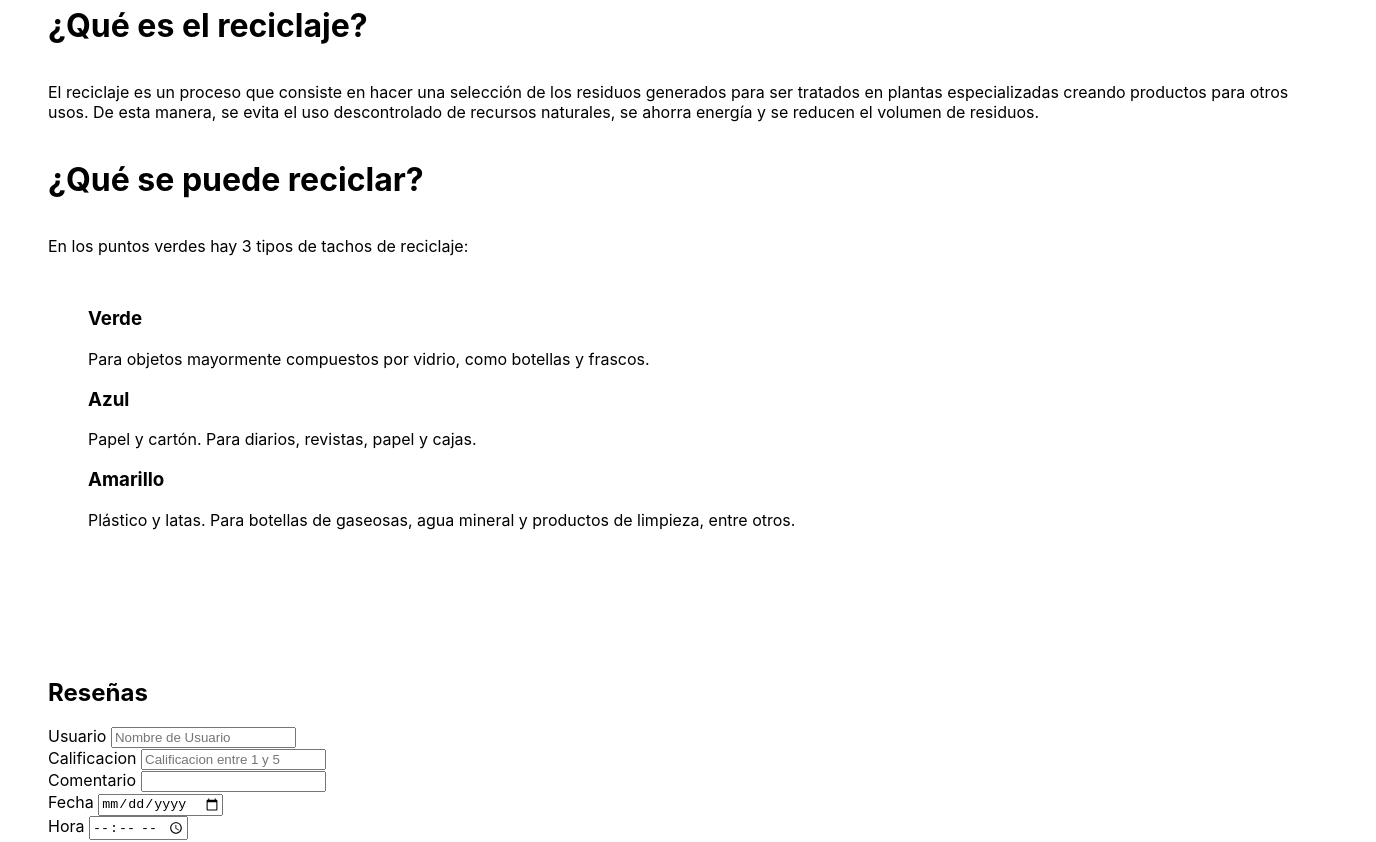
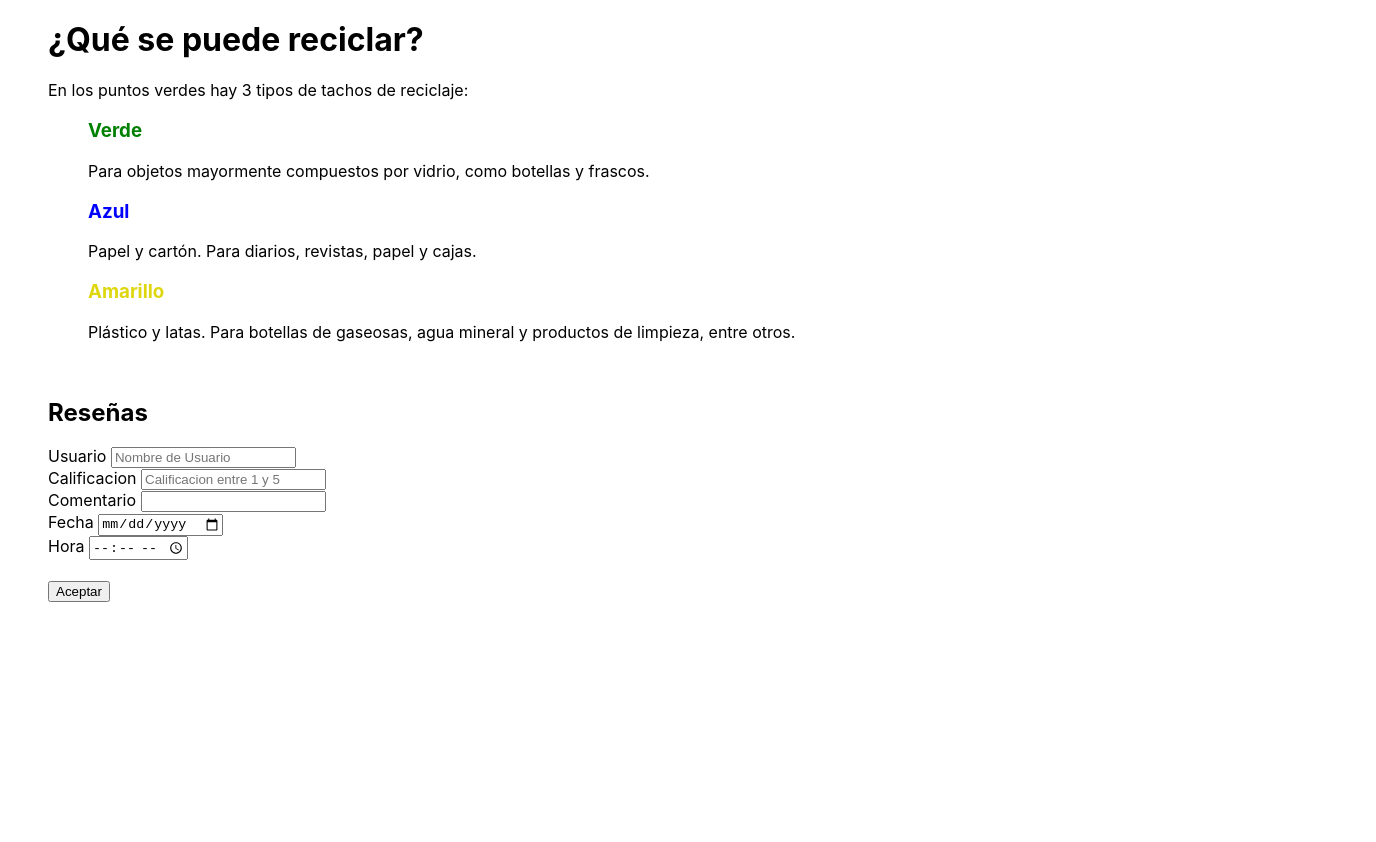
Before and after one commit to sofygb/TP08---EFSI, a React (Create React App) app: page /informacion in a window 1280 px wide. Shown: the part 505-1347 px from the top of the page, 1376 px wide, since content can reach past the window. After the commit the page ends 1107 px from the top, so only its background shows below. Built offline with nearby package versions, Linux system fonts and the light colour scheme.

Commit message:
más cambios

```diff
--- a/src/App.css
+++ b/src/App.css
@@ -33,7 +33,6 @@
   flex-direction: column;
   justify-content: center;
   width: 100%;
-  padding: 3rem;
   text-align: left;
 }
 
--- a/src/App.js
+++ b/src/App.js
@@ -23,8 +23,8 @@ function App() {
 
         <Route path='*' element={<h1>Not Found</h1>} ></Route>
         </Route>
-      </Routes>
-      <div className="container flex contenedor">
+      </Routes> <br></br>
+      <div className="container flex" style={{maxWidth: "100%", marginLeft:"3rem", textAlign:"left"}}>
       <div className="row">
       <MyForm comments={comments} setComentarios={setComentarios}></MyForm>
       </div>
--- a/src/components/Informacion.jsx
+++ b/src/components/Informacion.jsx
@@ -2,7 +2,7 @@ import React from "react";
 
 const Informacion = () => {
     return (
-        <div className="container flex contenedor">
+        <div className="container flex " style={{maxWidth: "100%", marginLeft:"3rem", textAlign:"left"}}><br></br>
             <p>Según la ONU, la gestión de los residuos tiene importantes implicaciones de salud pública, ya que es uno de los dos principales portadores y propagadores de enfermedades infecciosas.
                 Una gestión ineficaz de residuos sólidos genera una mala impresión en inversionistas y turistas, lo que repercute en la pérdida de reputación y oportunidades de inversión. Así introducimos las siguientes prácticas:</p>
             <ul>
@@ -24,17 +24,17 @@ const Informacion = () => {
             <p>En los puntos verdes hay 3 tipos de tachos de reciclaje:</p>
             <ul>
                 <il>
-                    <h3>Verde</h3>
+                    <h3 style={{color:"green"}}>Verde</h3>
                     <p>Para objetos mayormente compuestos por vidrio, como botellas y frascos.</p></il>
                 <il>
-                    <h3>Azul</h3>
+                    <h3 style={{color:"blue"}}>Azul</h3>
                     <p>Papel y cartón. Para diarios, revistas, papel y cajas.</p></il>
                 <il>
-                    <h3>Amarillo</h3>
+                    <h3 style={{color:"#ded710"}}>Amarillo</h3>
                     <p>Plástico y latas. Para botellas de gaseosas, agua mineral y productos de limpieza, entre otros.</p></il>
             </ul>
         </div>
     )
 }
 
-export default Informacion
+export default Informacion;
```
